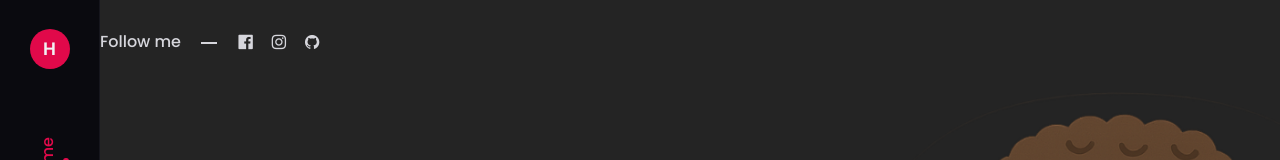
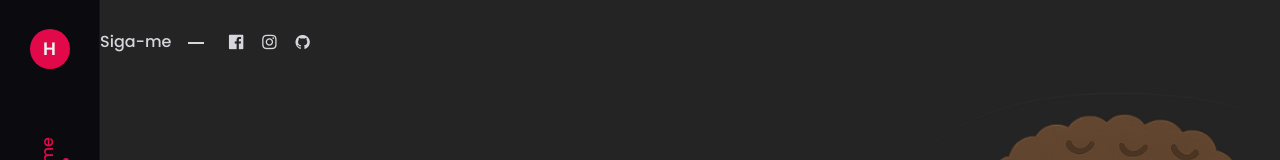
Before and after one commit to HermanyRuan/portifolio, a plain HTML site: page index.html in a window 1280 px wide. Shown: the top 160 px of the page. Drawn offline with nearby package versions, Linux system fonts and the light colour scheme.

Commit message:
Update index.html

```diff
--- a/index.html
+++ b/index.html
@@ -52,7 +52,7 @@
         <section class="home" id="home">
             <div class="home_container container grid">
                 <div class="home_social">
-                    <span class="home_social-follow">Follow me</span>
+                    <span class="home_social-follow">Siga-me</span>
                     <div class="home_social-links">
                         <a href="https://www.facebook.com/" target="_blank" class="home_social-link">
                             <i class="uil uil-facebook"></i>
```
